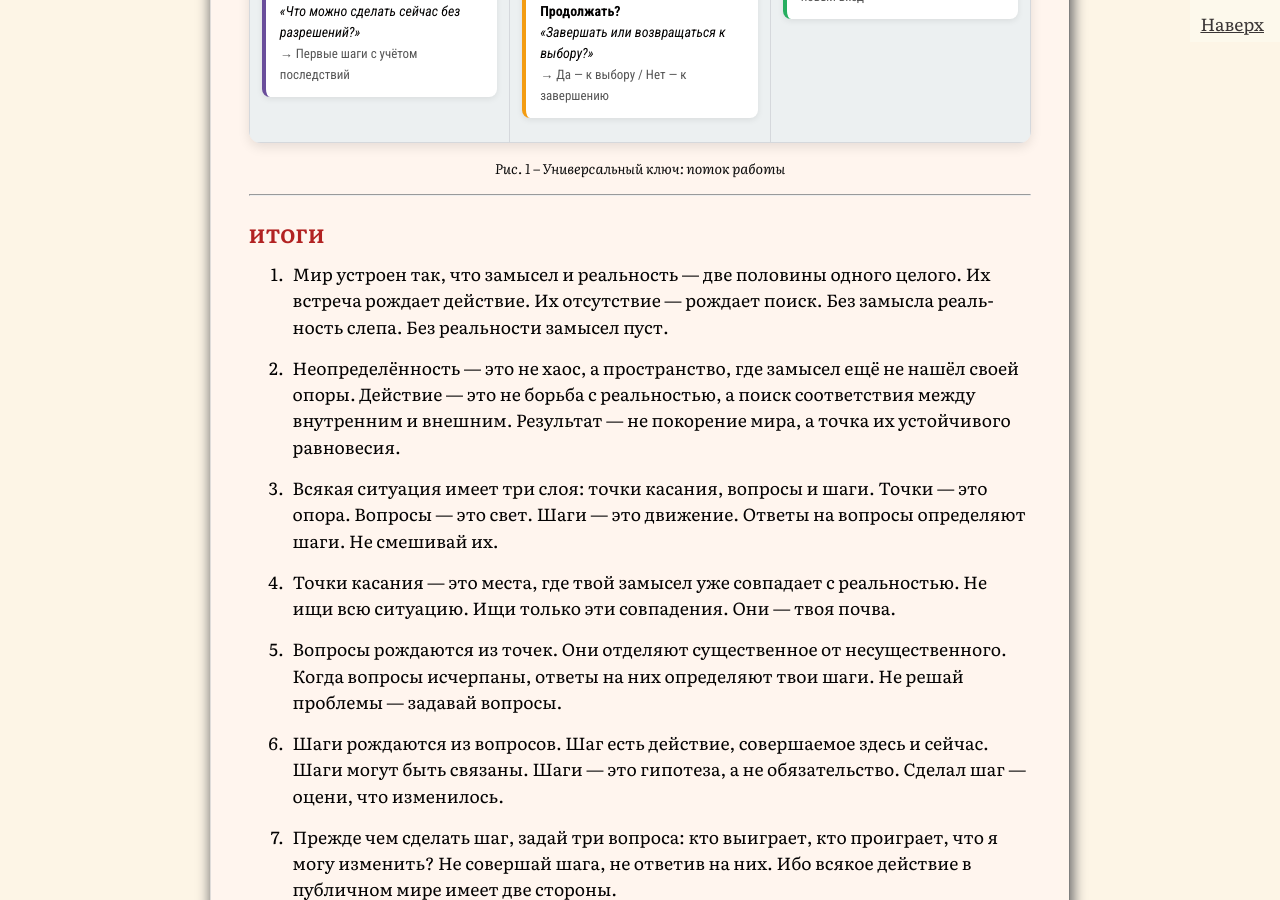
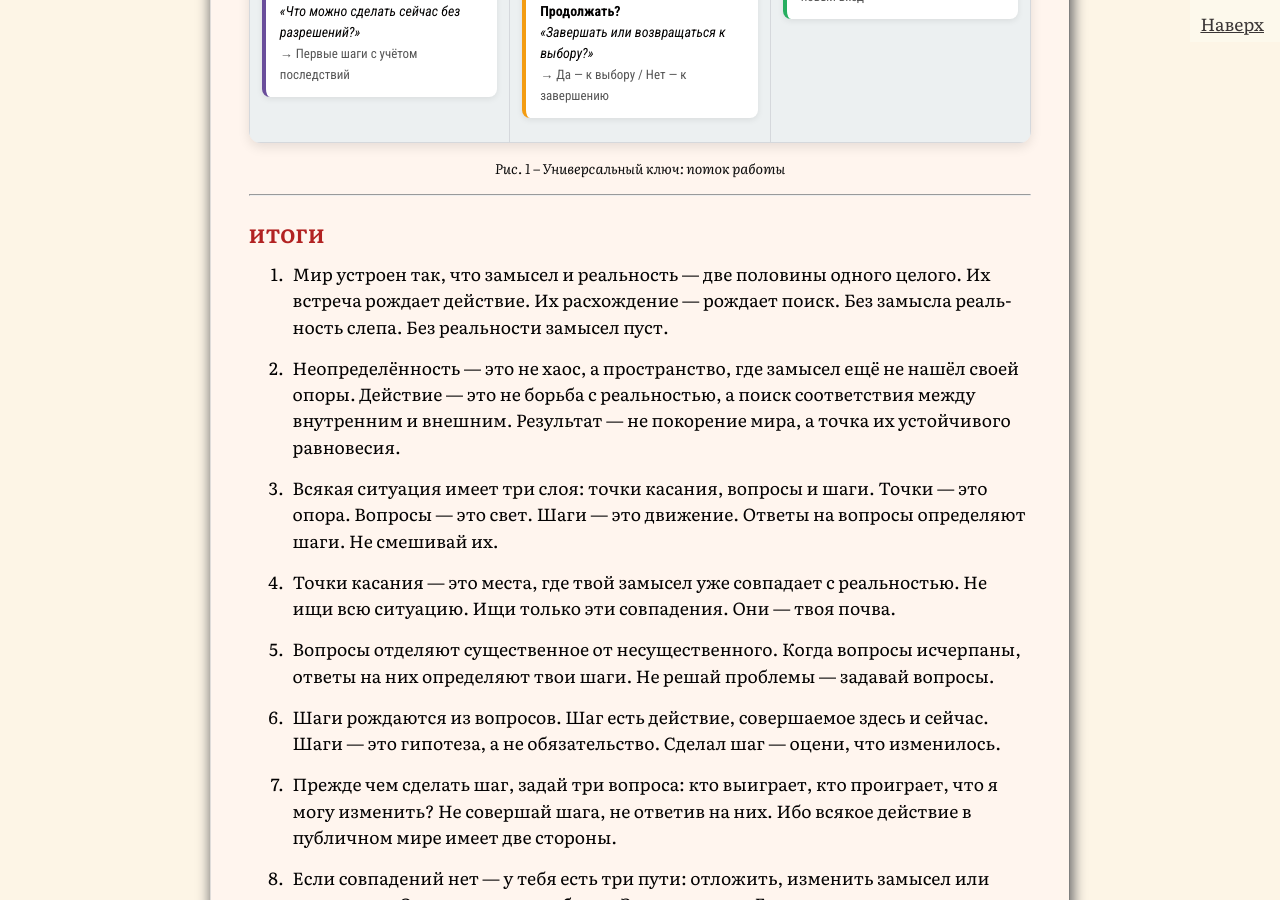
Before and after one commit to SergSi/land-use-art, a Jekyll site: the page built from _posts/2026-06-24-key.md, in a window 1280 px wide and 900 px high, scrolled down 8188 px. Built offline with Jekyll 4.4.1, drawn with Linux system fonts in a browser that asks for light colours; some web fonts are replaced; some of the changed text lies outside the part shown.

Commit message:
Update 2026-06-24-key.md

```diff
--- a/_posts/2026-06-24-key.md
+++ b/_posts/2026-06-24-key.md
@@ -288,7 +288,7 @@ class: analitika
 
 ### ИТОГИ
 
-1. Мир устроен так, что замысел и реальность — две половины одного целого. Их встреча рождает действие. Их отсутствие — рождает поиск. Без замысла реальность слепа. Без реальности замысел пуст.
+1. Мир устроен так, что замысел и реальность — две половины одного целого. Их встреча рождает действие. Их расхождение — рождает поиск. Без замысла реальность слепа. Без реальности замысел пуст.
 
 2. Неопределённость — это не хаос, а пространство, где замысел ещё не нашёл своей опоры. Действие — это не борьба с реальностью, а поиск соответствия между внутренним и внешним. Результат — не покорение мира, а точка их устойчивого равновесия.
 
@@ -296,9 +296,9 @@ class: analitika
 
 4. Точки касания — это места, где твой замысел уже совпадает с реальностью. Не ищи всю ситуацию. Ищи только эти совпадения. Они — твоя почва.
 
-5. Вопросы рождаются из точек. Они отделяют существенное от несущественного. Когда вопросы исчерпаны, ответы на них определяют твои шаги. Не решай проблемы — задавай вопросы.
+5. Вопросы отделяют существенное от несущественного. Когда вопросы исчерпаны, ответы на них определяют твои шаги. Не решай проблемы — задавай вопросы.
 
-6. Шаги рождаются из вопросов. Шаг есть действие, совершаемое здесь и сейчас. Шаги могут быть связаны. Шаги — это гипотеза, а не обязательство. Сделал шаг — оцени, что изменилось.
+6. Шаги рождаются из вопросов. Шаг есть действие, совершаемое здесь и сейчас. Шаги — это гипотеза, а не обязательство. Сделал шаг — оцени, что изменилось.
 
 7. Прежде чем сделать шаг, задай три вопроса: кто выиграет, кто проиграет, что я могу изменить? Не совершай шага, не ответив на них. Ибо всякое действие в публичном мире имеет две стороны.
 
```
Also changed, not shown: other parts of _posts/2026-06-24-key.md (+1 -1 lines).
